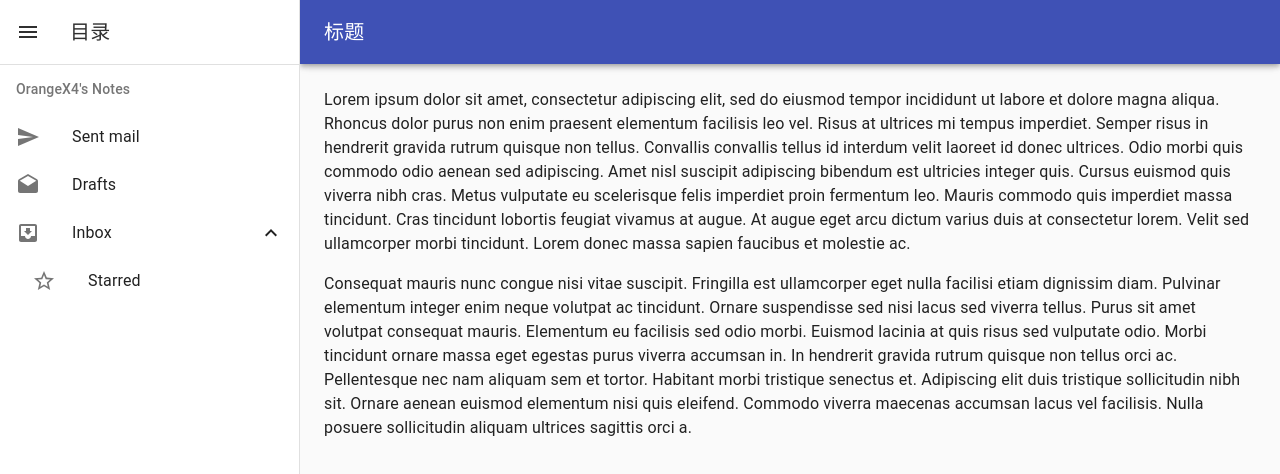
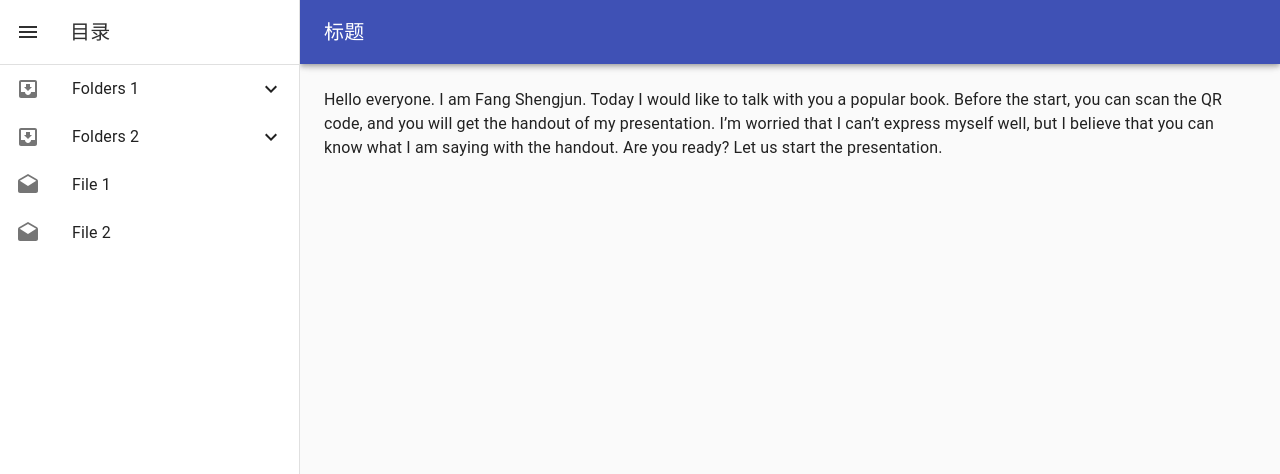
Before and after one commit to OrangeX4/GitNotes, a React (Create React App) app: page / in a window 1280 px wide. Shown: the top 474 px of the page. Built offline with nearby package versions, Linux system fonts and the light colour scheme.

Commit message:
Complete SubList View

```diff
--- a/package.json
+++ b/package.json
@@ -5,6 +5,7 @@
   "dependencies": {
     "@material-ui/core": "^4.11.3",
     "@material-ui/icons": "^4.11.2",
+    "@material-ui/lab": "^4.0.0-alpha.57",
     "@testing-library/jest-dom": "^5.11.4",
     "@testing-library/react": "^11.1.0",
     "@testing-library/user-event": "^12.1.10",
--- a/src/App.tsx
+++ b/src/App.tsx
@@ -1,28 +1,20 @@
-import React from 'react';
-import AppBar from '@material-ui/core/AppBar';
-import CssBaseline from '@material-ui/core/CssBaseline';
-import Divider from '@material-ui/core/Divider';
-import Drawer from '@material-ui/core/Drawer';
-import Hidden from '@material-ui/core/Hidden';
-import IconButton from '@material-ui/core/IconButton';
-import InboxIcon from '@material-ui/icons/MoveToInbox';
-import List from '@material-ui/core/List';
-import ListItem from '@material-ui/core/ListItem';
-import ListItemIcon from '@material-ui/core/ListItemIcon';
-import ListItemText from '@material-ui/core/ListItemText';
-import MenuIcon from '@material-ui/icons/Menu';
-import Toolbar from '@material-ui/core/Toolbar';
-import Typography from '@material-ui/core/Typography';
-import { makeStyles, useTheme, Theme, createStyles } from '@material-ui/core/styles';
-import ListSubheader from '@material-ui/core/ListSubheader';
-import Collapse from '@material-ui/core/Collapse';
-import DraftsIcon from '@material-ui/icons/Drafts';
-import SendIcon from '@material-ui/icons/Send';
-import ExpandLess from '@material-ui/icons/ExpandLess';
-import ExpandMore from '@material-ui/icons/ExpandMore';
-import StarBorder from '@material-ui/icons/StarBorder';
+import React from 'react'
+import AppBar from '@material-ui/core/AppBar'
+import CssBaseline from '@material-ui/core/CssBaseline'
+import Divider from '@material-ui/core/Divider'
+import Drawer from '@material-ui/core/Drawer'
+import Hidden from '@material-ui/core/Hidden'
+import IconButton from '@material-ui/core/IconButton'
+import MenuIcon from '@material-ui/icons/Menu'
+import Toolbar from '@material-ui/core/Toolbar'
+import Typography from '@material-ui/core/Typography'
+import { makeStyles, useTheme, Theme, createStyles } from '@material-ui/core/styles'
 
-const drawerWidth = 300;
+import SubList from './SubList'
+
+import { Folder } from './template'
+
+const drawerWidth = 300
 
 const useStyles = makeStyles((theme: Theme) =>
     createStyles({
@@ -47,11 +39,7 @@ const useStyles = makeStyles((theme: Theme) =>
                 display: 'none',
             },
         },
-        // necessary for content to be below app bar
         toolbar: theme.mixins.toolbar,
-        nested: {
-            paddingLeft: theme.spacing(4),
-        },
         drawerPaper: {
             width: drawerWidth,
         },
@@ -60,31 +48,73 @@ const useStyles = makeStyles((theme: Theme) =>
             padding: theme.spacing(3),
         },
     }),
-);
+)
 
 interface Props {
     /**
      * Injected by the documentation to work in an iframe.
      * You won't need it on your project.
      */
-    window?: () => Window;
+    window?: () => Window
 }
 
+const folder = {
+    name: 'root',
+    parent: null,
+    folders: [],
+    files: []
+} as Folder
+
+folder.folders = [
+    {
+        name: 'Folders 1',
+        parent: folder,
+        folders: () => {},
+        files: []
+    } as Folder,
+    {
+        name: 'Folders 2',
+        parent: folder,
+        folders: () => {},
+        files: []
+    } as Folder,
+]
+
+folder.files = [
+    {
+        name: 'File 1',
+        parent: folder
+    },
+    {
+        name: 'File 2',
+        parent: folder
+    },
+]
+
+folder.folders[0].folders = [
+    {
+        name: 'Folders 1',
+        parent: folder.folders[0],
+        folders: () => {},
+        files: []
+    } as Folder,
+    {
+        name: 'Folders 2',
+        parent: folder.folders[0],
+        folders: () => {},
+        files: []
+    } as Folder,
+]
+
 export default function ResponsiveDrawer(props: Props) {
-    const { window } = props;
-    const classes = useStyles();
-    const theme = useTheme();
-    const [mobileOpen, setMobileOpen] = React.useState(false);
+    const { window } = props
+    const classes = useStyles()
+    const theme = useTheme()
+    const [mobileOpen, setMobileOpen] = React.useState(false)
 
     const handleDrawerToggle = () => {
-        setMobileOpen(!mobileOpen);
-    };
-
-    const [open, setOpen] = React.useState(true);
-
-    const handleClick = () => {
-        setOpen(!open);
-    };
+        setMobileOpen(!mobileOpen)
+    }
 
     const drawer = (
         <div>
@@ -95,49 +125,11 @@ export default function ResponsiveDrawer(props: Props) {
                 </Typography>
             </div>
             <Divider />
-            <List
-                component="nav"
-                aria-labelledby="nested-list-subheader"
-                subheader={
-                    <ListSubheader component="div" id="nested-list-subheader">
-                        OrangeX4's Notes
-                    </ListSubheader>
-                }
-            >
-                <ListItem button>
-                    <ListItemIcon>
-                        <SendIcon />
-                    </ListItemIcon>
-                    <ListItemText primary="Sent mail" />
-                </ListItem>
-                <ListItem button>
-                    <ListItemIcon>
-                        <DraftsIcon />
-                    </ListItemIcon>
-                    <ListItemText primary="Drafts" />
-                </ListItem>
-                <ListItem button onClick={handleClick}>
-                    <ListItemIcon>
-                        <InboxIcon />
-                    </ListItemIcon>
-                    <ListItemText primary="Inbox" />
-                    {open ? <ExpandLess /> : <ExpandMore />}
-                </ListItem>
-                <Collapse in={open} timeout="auto" unmountOnExit>
-                    <List component="div" disablePadding>
-                        <ListItem button className={classes.nested}>
-                            <ListItemIcon>
-                                <StarBorder />
-                            </ListItemIcon>
-                            <ListItemText primary="Starred" />
-                        </ListItem>
-                    </List>
-                </Collapse>
-            </List>
+            <SubList folder={folder} />
         </div>
-    );
+    )
 
-    const container = window !== undefined ? () => window().document.body : undefined;
+    const container = window !== undefined ? () => window().document.body : undefined
 
     return (
         <div className={classes.root}>
@@ -192,29 +184,14 @@ export default function ResponsiveDrawer(props: Props) {
             <main className={classes.content}>
                 <div className={classes.toolbar} />
                 <Typography paragraph>
-                    Lorem ipsum dolor sit amet, consectetur adipiscing elit, sed do eiusmod tempor incididunt
-                    ut labore et dolore magna aliqua. Rhoncus dolor purus non enim praesent elementum
-                    facilisis leo vel. Risus at ultrices mi tempus imperdiet. Semper risus in hendrerit
-                    gravida rutrum quisque non tellus. Convallis convallis tellus id interdum velit laoreet id
-                    donec ultrices. Odio morbi quis commodo odio aenean sed adipiscing. Amet nisl suscipit
-                    adipiscing bibendum est ultricies integer quis. Cursus euismod quis viverra nibh cras.
-                    Metus vulputate eu scelerisque felis imperdiet proin fermentum leo. Mauris commodo quis
-                    imperdiet massa tincidunt. Cras tincidunt lobortis feugiat vivamus at augue. At augue eget
-                    arcu dictum varius duis at consectetur lorem. Velit sed ullamcorper morbi tincidunt. Lorem
-                    donec massa sapien faucibus et molestie ac.
+                    Hello everyone. I am Fang Shengjun.
+                    Today I would like to talk with you a popular book.
+                    Before the start, you can scan the QR code, and you will get the handout of my presentation.
+                    I’m worried that I can’t express myself well, but I believe that you can know what I am saying with the handout.
+                    Are you ready?
+                    Let us start the presentation.
                 </Typography>
-                <Typography paragraph>
-                    Consequat mauris nunc congue nisi vitae suscipit. Fringilla est ullamcorper eget nulla
-                    facilisi etiam dignissim diam. Pulvinar elementum integer enim neque volutpat ac
-                    tincidunt. Ornare suspendisse sed nisi lacus sed viverra tellus. Purus sit amet volutpat
-                    consequat mauris. Elementum eu facilisis sed odio morbi. Euismod lacinia at quis risus sed
-                    vulputate odio. Morbi tincidunt ornare massa eget egestas purus viverra accumsan in. In
-                    hendrerit gravida rutrum quisque non tellus orci ac. Pellentesque nec nam aliquam sem et
-                    tortor. Habitant morbi tristique senectus et. Adipiscing elit duis tristique sollicitudin
-                    nibh sit. Ornare aenean euismod elementum nisi quis eleifend. Commodo viverra maecenas
-                    accumsan lacus vel facilisis. Nulla posuere sollicitudin aliquam ultrices sagittis orci a.
-        </Typography>
             </main>
         </div>
-    );
+    )
 }
--- /dev/null
+++ b/src/SubList.tsx
@@ -0,0 +1,84 @@
+import React from 'react'
+import InboxIcon from '@material-ui/icons/MoveToInbox'
+import List from '@material-ui/core/List'
+import ListItem from '@material-ui/core/ListItem'
+import ListItemIcon from '@material-ui/core/ListItemIcon'
+import ListItemText from '@material-ui/core/ListItemText'
+import Collapse from '@material-ui/core/Collapse'
+import DraftsIcon from '@material-ui/icons/Drafts'
+import ExpandLess from '@material-ui/icons/ExpandLess'
+import ExpandMore from '@material-ui/icons/ExpandMore'
+import Skeleton from '@material-ui/lab/Skeleton'
+import { useTheme } from '@material-ui/core/styles'
+
+import { Folder } from './template'
+
+interface Props {
+    indent?: number
+    folder: Folder
+}
+
+function flatten2d(arr: JSX.Element[][]) {
+    let result = [] as JSX.Element[]
+    for (var i = 0; i < arr.length; i++) {
+        result = result.concat(arr[i])
+    }
+    return result
+}
+
+export default function SubList(props: Props) {
+    const theme = useTheme()
+    const f = props.folder
+    const indent = props.indent ? props.indent : 2
+
+    const [opens, setOpens] = React.useState(
+        Array(typeof (f.folders) === 'function' ? 0 : f.folders.length).fill(false) as boolean[]
+    )
+
+    function handleClick(index: number) {
+        setOpens(opens.map((value, i) => index === i ? !value : value))
+    }
+
+    if (typeof (f.folders) === 'function') {
+        // f.folders()
+        return (
+            <List component="div" disablePadding>
+                <ListItem button style={{ paddingLeft: theme.spacing(indent) }}>
+                    <Skeleton variant="text" width={300} height={30} />
+                </ListItem>
+            </List>
+        )
+    } else {
+        return (
+            <List component="div" disablePadding>
+                {
+                    flatten2d(f.folders.map((folder, index) => [
+                        <ListItem button
+                            onClick={() => handleClick(index)}
+                            key={index}
+                            style={{ paddingLeft: theme.spacing(indent) }}>
+                            <ListItemIcon>
+                                <InboxIcon />
+                            </ListItemIcon>
+                            <ListItemText primary={folder.name} />
+                            {opens[index] ? <ExpandLess /> : <ExpandMore />}
+                        </ListItem>,
+                        <Collapse key={f.folders.length + index} in={opens[index]} timeout="auto" unmountOnExit>
+                            <SubList indent={indent + 4} folder={folder} />
+                        </Collapse>
+                    ]))
+                }
+                {
+                    f.files.map((file, index) => (
+                        <ListItem button key={2 * f.folders.length + index} style={{ paddingLeft: theme.spacing(indent) }}>
+                            <ListItemIcon>
+                                <DraftsIcon />
+                            </ListItemIcon>
+                            <ListItemText primary={file.name} />
+                        </ListItem>
+                    ))
+                }
+            </List>
+        )
+    }
+}
```
Also changed, not shown: src/template.d.ts (added, +12 -0 lines), 1 other file (tests, documents, lock files or other folders).
